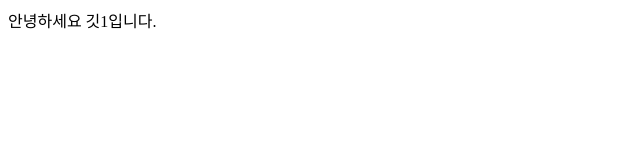
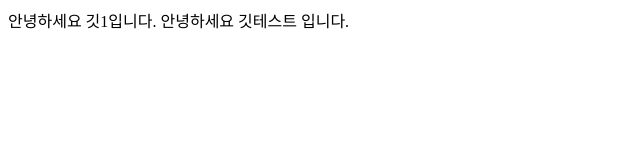
Before and after one commit to baekseungchan1117/gittest, a plain HTML site: page index.html in a window 1280 px wide. Shown: the whole page, without its empty margins (0-640 px from the left). Drawn offline with Linux system fonts and the light colour scheme.

Commit message:
테스트 2입니다.

```diff
--- a/index.html
+++ b/index.html
@@ -10,6 +10,7 @@
 
 <body>
     안녕하세요 깃1입니다.
+    안녕하세요 깃테스트 입니다.
 
 </body>
 
```
